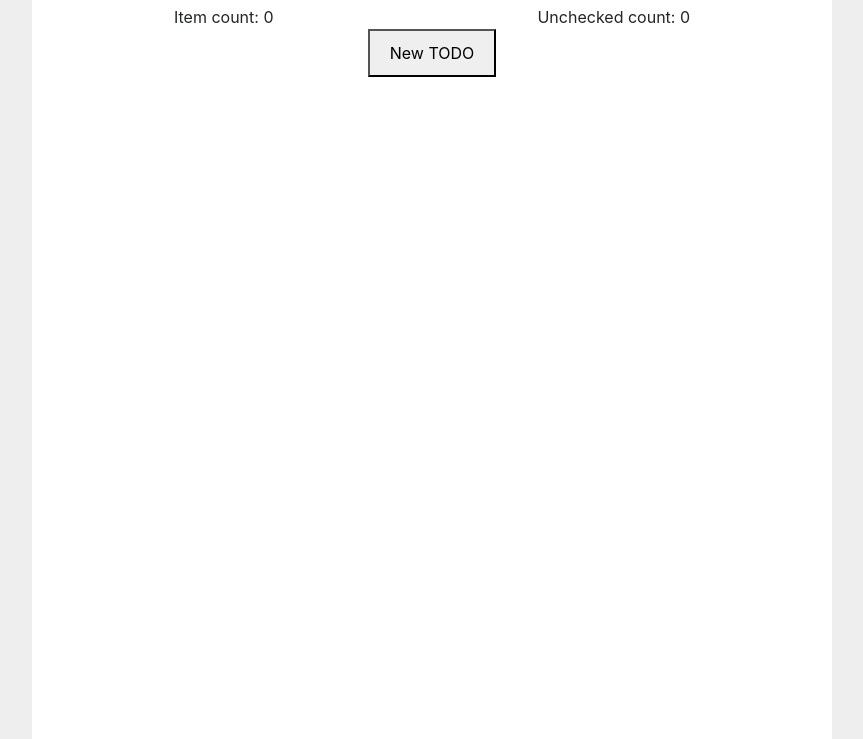
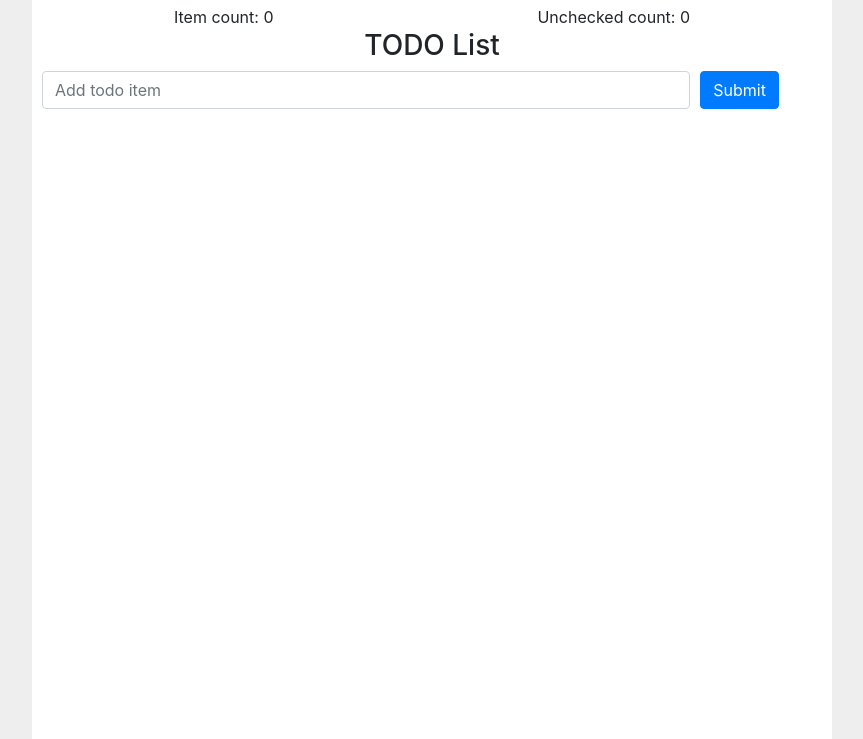
Before and after one commit to richardsa/CS50-Mobile-App-Development, a plain HTML site: page project0/index.html in a window 1280 px wide. Shown: the part 61-800 px from the top of the page, without its empty margins (208-1071 px from the left). Drawn offline with nearby package versions, Linux system fonts and the light colour scheme.

Commit message:
add todo form with basic functionality

```diff
--- a/project0/index.html
+++ b/project0/index.html
@@ -13,14 +13,30 @@
         <span>Item count: <span id="item-count">0</span></span>
         <span>Unchecked count: <span id="unchecked-count">0</span></span>
       </div>
-      <button class="button center" onClick="newTodo()">New TODO</button>
+    <!--   <button class="button center" onClick="newTodo()">New TODO</button> -->
+      <h3 class="text-center">TODO List</h3>
+      <!-- todo form begin -->
+      <form id="todo-form">
+        <div class="form-row align-items-center">
+          <div class="col col-sm-10">
+            <label class="sr-only" for="inlineFormInput">Add todo item</label>
+            <input type="text" class="form-control mb-2" id="todoInput" placeholder="Add todo item">
+          </div>
+
+          <div class="col col-sm-2">
+            <button type="submit" class="btn btn-primary mb-2">Submit</button>
+          </div>
+        </div>
+      </form>
+      <!-- todo form end -->
       <ul id="todo-list" class="todo-list"></ul>
     </div>
-    <script src="./script.js"></script>
-    <!-- Optional JavaScript -->
     <!-- jQuery first, then Popper.js, then Bootstrap JS -->
     <script src="https://code.jquery.com/jquery-3.2.1.slim.min.js" integrity="sha384-KJ3o2DKtIkvYIK3UENzmM7KCkRr/rE9/Qpg6aAZGJwFDMVNA/GpGFF93hXpG5KkN" crossorigin="anonymous"></script>
     <script src="https://cdnjs.cloudflare.com/ajax/libs/popper.js/1.12.9/umd/popper.min.js" integrity="sha384-ApNbgh9B+Y1QKtv3Rn7W3mgPxhU9K/ScQsAP7hUibX39j7fakFPskvXusvfa0b4Q" crossorigin="anonymous"></script>
     <script src="https://maxcdn.bootstrapcdn.com/bootstrap/4.0.0/js/bootstrap.min.js" integrity="sha384-JZR6Spejh4U02d8jOt6vLEHfe/JQGiRRSQQxSfFWpi1MquVdAyjUar5+76PVCmYl" crossorigin="anonymous"></script>
+
+    <script src="./script.js"></script>
+    <!-- Optional JavaScript -->
   </body>
 </html>
--- a/project0/script.js
+++ b/project0/script.js
@@ -10,5 +10,13 @@ const itemCountSpan = document.getElementById('item-count')
 const uncheckedCountSpan = document.getElementById('unchecked-count')
 
 function newTodo() {
-  alert('New TODO button clicked!')
+  const newItem = $('#todoInput').val();
+  console.log(newItem);
+  $("#todo-list").prepend("<li>" + newItem + "</li>");
+  $('#todoInput').val('');
 }
+
+$('#todo-form').on('submit', function(e){
+    e.preventDefault();
+    newTodo();
+});
```
